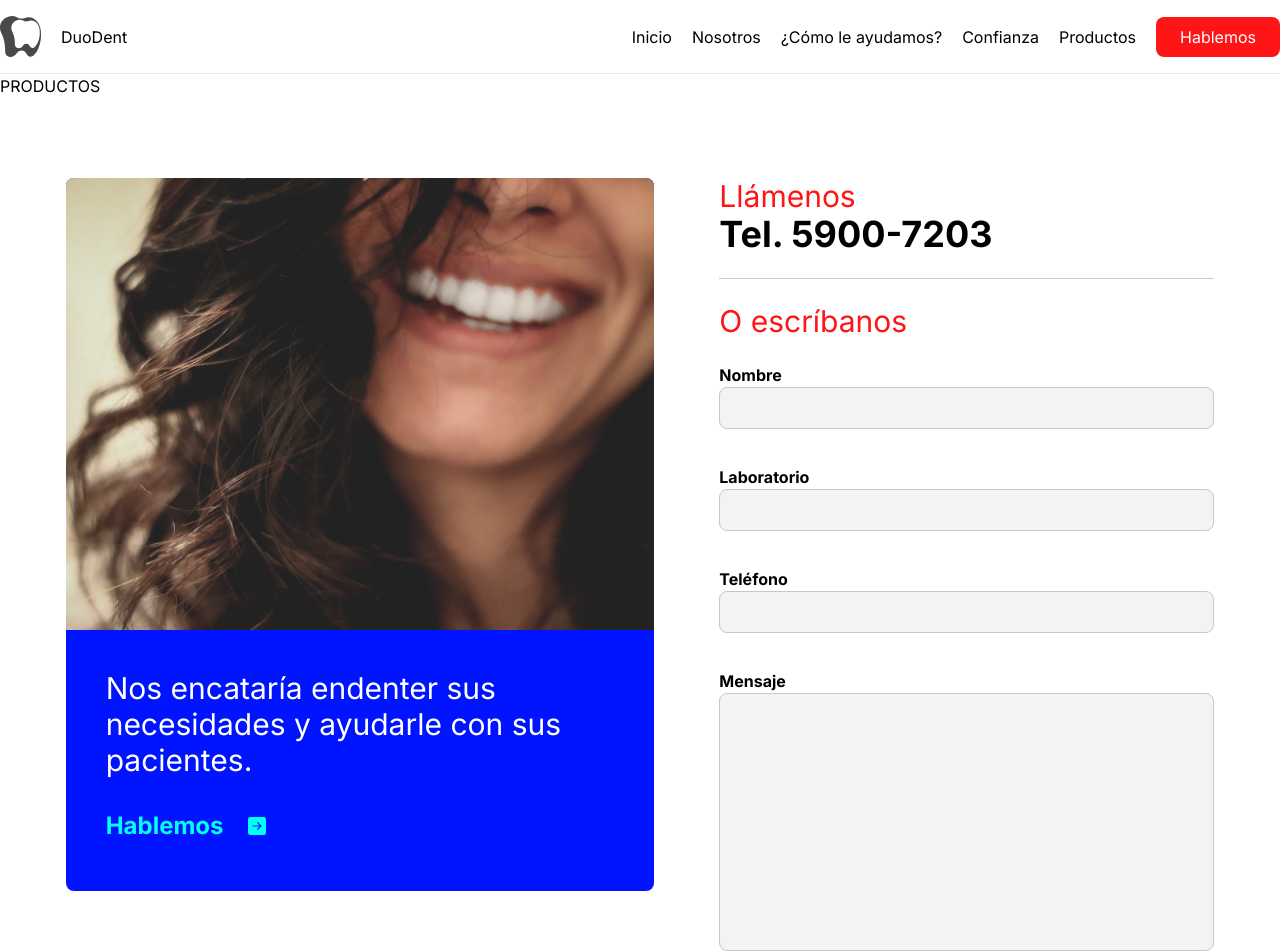
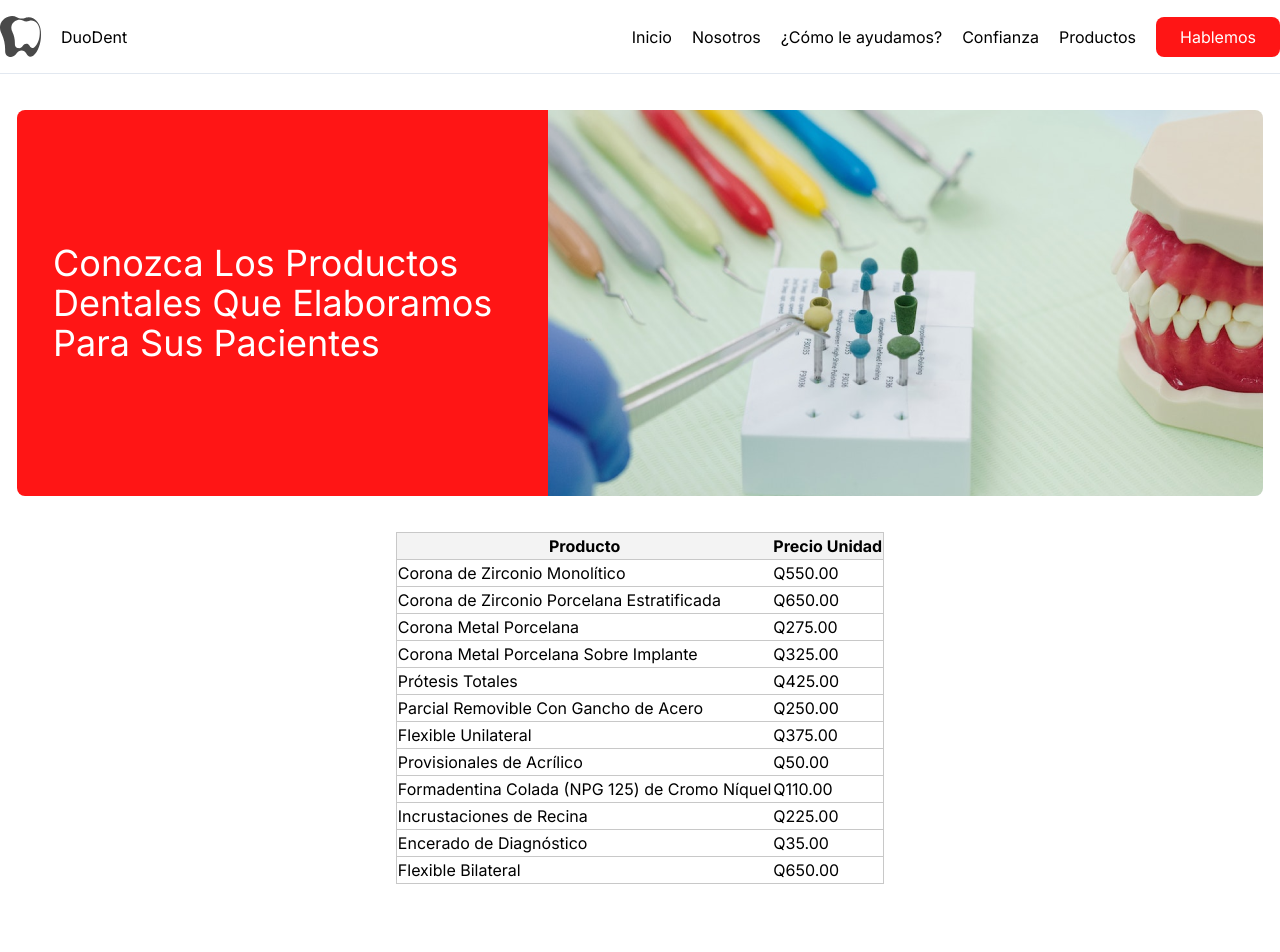
Before and after one commit to HyperMonkey3D/duodent-lab, a Next.js app: page /productos in a window 1280 px wide. Shown: the top 952 px of the page. Built offline with nearby package versions, Linux system fonts and the light colour scheme.

Commit message:
completed markup on products page

```diff
--- a/app/productos/page.tsx
+++ b/app/productos/page.tsx
@@ -1,6 +1,13 @@
+import HeroProducts from "@/components/sections/HeroProducts"
+import PriceList from "@/components/sections/PriceList"
+
+
 const Products = () => {
     return(
-        <h1>PRODUCTOS</h1>
+        <main>
+            <HeroProducts />
+            <PriceList />
+        </main>
     )
 }
 
--- a/app/utils/data.ts
+++ b/app/utils/data.ts
@@ -7,8 +7,8 @@ interface MenuData  {
 interface WorksData {
     index: number,
     side: string,
-    work: string,
-    price: number
+    product: string,
+    price: string
 }
 
 interface TestimonialsData {
@@ -60,74 +60,74 @@ export const works: WorksData[] = [
     {
         index: 1,
         side: "left",
-        work: "Corona de Zirconio Monolítico",
-        price: 550.00
+        product: "Corona de Zirconio Monolítico",
+        price: "550.00"
     },
     {
         index: 2,
         side: "left",
-        work: "Corona de Zirconio Porcelana Estratificada",
-        price: 650.00
+        product: "Corona de Zirconio Porcelana Estratificada",
+        price: "650.00"
     },
     {
         index: 3,
         side: "right",
-        work: "Corona Metal Porcelana",
-        price: 275.00
+        product: "Corona Metal Porcelana",
+        price: "275.00"
     },
     {
         index: 4,
         side: "right",
-        work: "Corona Metal Porcelana Sobre Implante",
-        price: 325.00
+        product: "Corona Metal Porcelana Sobre Implante",
+        price: "325.00"
     },
     {
         index: 5,
         side: "left",
-        work: "Prótesis Totales",
-        price: 425.00
+        product: "Prótesis Totales",
+        price: "425.00"
     },
     {
         index: 6,
         side: "none",
-        work: "Parcial Removible Con Gancho de Acero",
-        price: 250.00
+        product: "Parcial Removible Con Gancho de Acero",
+        price: "250.00"
     },
     {
         index: 7,
         side: "right",
-        work: "Flexible Unilateral",
-        price: 375.00
+        product: "Flexible Unilateral",
+        price: "375.00"
     },
     {
         index: 8,
         side: "none",
-        work: "Provisionales de Acrílico",
-        price: 50.00
+        product: "Provisionales de Acrílico",
+        price: "50.00"
     },
     {
         index: 9,
         side: "none",
-        work: "Formadentina Colada (NPG 125) de Cromo Níquel",
-        price: 110.00
+        product: "Formadentina Colada (NPG 125) de Cromo Níquel",
+        price: "110.00"
     },
     {
         index: 10,
         side: "right",
-        work: "Incrustaciones de Recina",
-        price: 225.00
+        product: "Incrustaciones de Recina",
+        price: "225.00"
     },
     {
         index: 11,
         side: "none",
-        work: "Encerado de Diagnóstico",
-        price: 35.00
+        product: "Encerado de Diagnóstico",
+        price: "35.00"
     },
     {
         index: 12,
         side: "left",
-        work: "Flexible Bilateral",
-        price: 650.00
+        product: "Flexible Bilateral",
+        price: "650.00"
     },
 ]
 
--- a/components/common/Cards.tsx
+++ b/components/common/Cards.tsx
@@ -16,9 +16,9 @@ const Cards = ( { side } : CardProps ) => {
                         works
                         .filter(item => item.side === side)
                         .map((item) => {
-                            const {index, work} = item
+                            const {index, product} = item
                             return(
-                                <li key={index}><p className="text-2xl">{work}</p></li>
+                                <li key={index}><p className="text-2xl">{product}</p></li>
                             )
                         })
                     )
@@ -29,9 +29,9 @@ const Cards = ( { side } : CardProps ) => {
                         works
                         .filter(item => item.side === side)
                         .map((item) => {
-                            const {index, work} = item
+                            const {index, product} = item
                             return(
-                                <li key={index}><p className="text-2xl">{work}</p></li>
+                                <li key={index}><p className="text-2xl">{product}</p></li>
                             )
                         })
                     )
--- /dev/null
+++ b/components/sections/HeroProducts.tsx
@@ -0,0 +1,27 @@
+
+import Image from "next/image"
+import technicianTwo from "../../public/technician_two.png"
+
+Image
+
+const HeroProducts = () => {
+    return(
+        <section className="py-9">
+            <div className="container mx-auto flex flex-wrap justify-center ">
+                <div className="w-[531px] bg-duo-orange p-9 flex items-center border-0 rounded-l-lg">
+                    <h1 className="text-4xl text-white">Conozca Los Productos Dentales Que Elaboramos Para Sus Pacientes</h1>
+                </div>
+                <div>
+                    <Image
+                        src={technicianTwo}
+                        alt="technician"
+                        width={715}
+                        className="border-0 rounded-r-lg"
+                    />
+                </div>
+            </div>
+        </section>
+    )
+}
+
+export default HeroProducts
--- /dev/null
+++ b/components/sections/PriceList.tsx
@@ -0,0 +1,34 @@
+import { works } from "@/app/utils/data"
+
+const PriceList = () => {
+    return(
+        <section>
+            <div className="container mx-auto">
+                <table className="mx-auto ">
+                    <thead className="border-t border-r border-l border-duo-stroke  bg-duo-light-gray">
+                        <tr>
+                            <th>Producto</th>
+                            <th>Precio Unidad</th>
+                        </tr>
+                    </thead>
+                    <tbody>
+                        {
+                            works
+                            .map((item) => {
+                                const {index, product, price} = item
+                                return(
+                                    <tr key={index} className="border  border-duo-stroke">
+                                        <td >{product}</td>
+                                        <td>Q{(price)}</td>
+                                    </tr>
+                                )
+                            })
+                        }
+                    </tbody>
+                </table>
+            </div>
+        </section>
+    )
+}
+
+export default PriceList
```
Also changed, not shown: public/technician_two.png (added).
